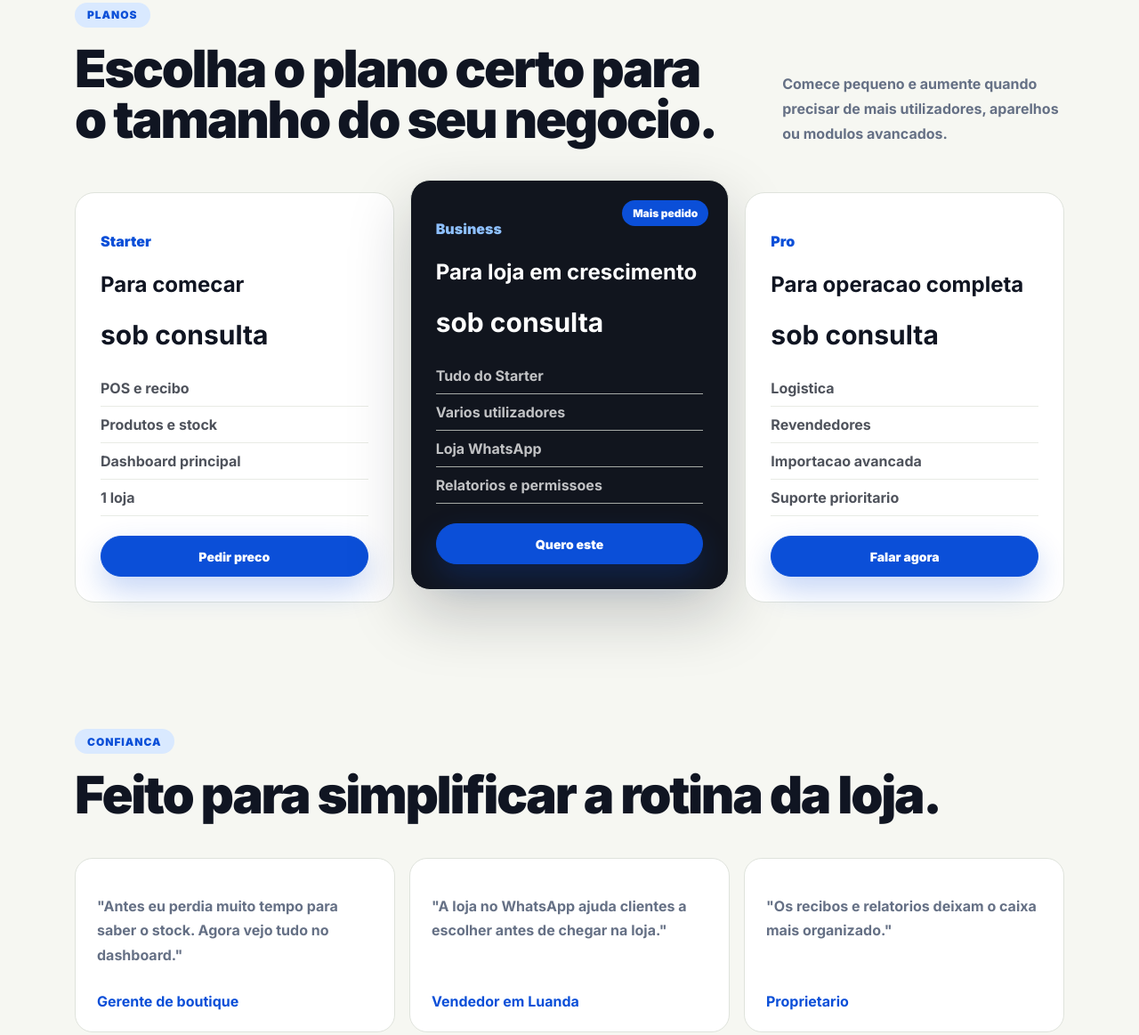
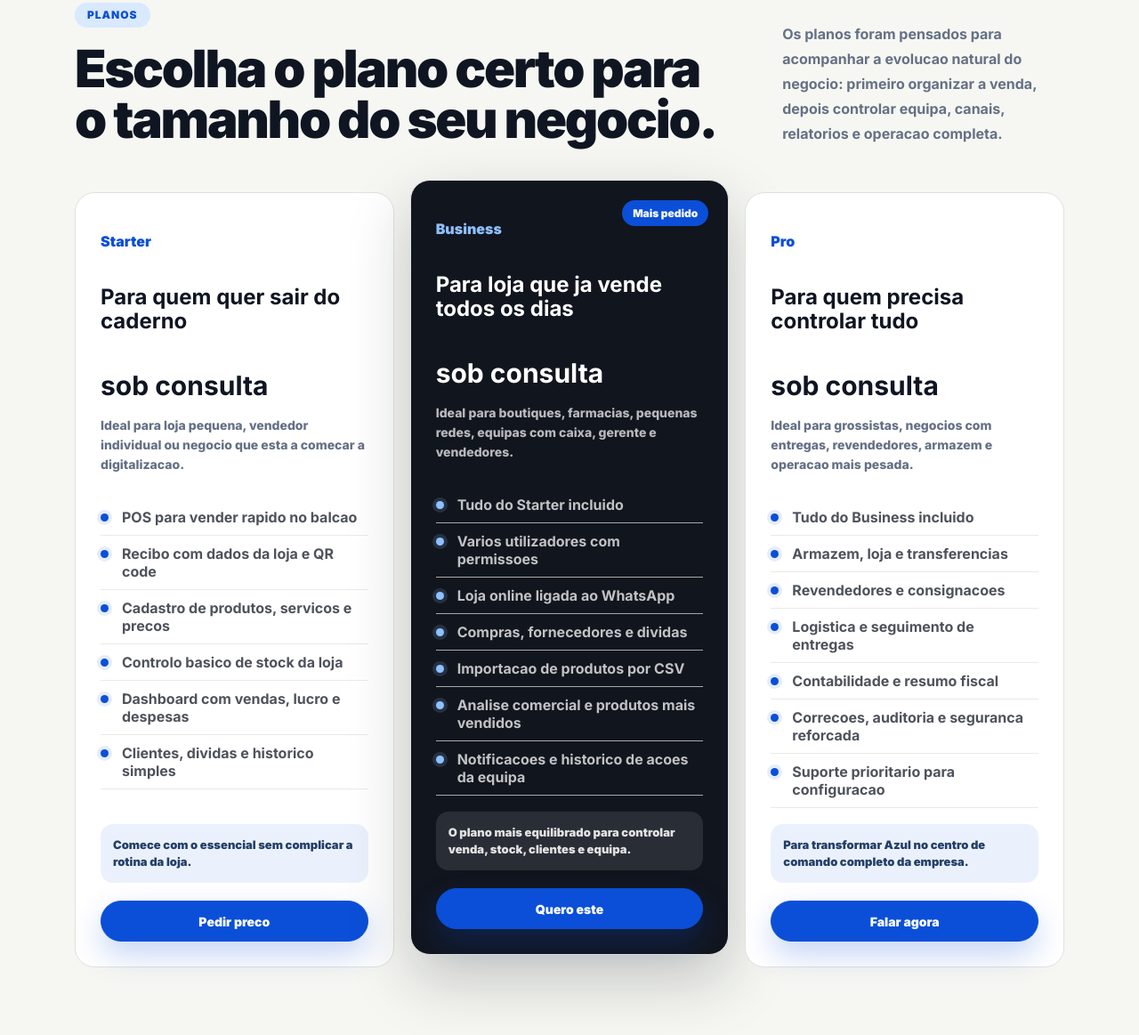
Before and after one commit to Goldendesignn/Azul_Gestao_landing_page, a website: page index.html in a window 1280 px wide. Shown: the part 3577-4740 px from the top of the page at 89% size. Drawn offline with Linux system fonts and the light colour scheme.

Commit message:
Expand pricing plan details

```diff
--- a/index.html
+++ b/index.html
@@ -195,45 +195,59 @@
         <span class="pill">Planos</span>
         <h2>Escolha o plano certo para o tamanho do seu negocio.</h2>
       </div>
-      <p>Comece pequeno e aumente quando precisar de mais utilizadores, aparelhos ou modulos avancados.</p>
+      <p>Os planos foram pensados para acompanhar a evolucao natural do negocio: primeiro organizar a venda, depois controlar equipa, canais, relatorios e operacao completa.</p>
     </section>
 
     <section class="pricing-grid">
       <article class="price-card">
         <p>Starter</p>
-        <h3>Para comecar</h3>
+        <h3>Para quem quer sair do caderno</h3>
         <strong>sob consulta</strong>
+        <span class="plan-fit">Ideal para loja pequena, vendedor individual ou negocio que esta a comecar a digitalizacao.</span>
         <ul>
-          <li>POS e recibo</li>
-          <li>Produtos e stock</li>
-          <li>Dashboard principal</li>
-          <li>1 loja</li>
+          <li>POS para vender rapido no balcao</li>
+          <li>Recibo com dados da loja e QR code</li>
+          <li>Cadastro de produtos, servicos e precos</li>
+          <li>Controlo basico de stock da loja</li>
+          <li>Dashboard com vendas, lucro e despesas</li>
+          <li>Clientes, dividas e historico simples</li>
         </ul>
+        <div class="plan-note">Comece com o essencial sem complicar a rotina da loja.</div>
         <a class="btn btn-full" href="#contacto">Pedir preco</a>
       </article>
       <article class="price-card featured">
         <span class="badge">Mais pedido</span>
         <p>Business</p>
-        <h3>Para loja em crescimento</h3>
+        <h3>Para loja que ja vende todos os dias</h3>
         <strong>sob consulta</strong>
+        <span class="plan-fit">Ideal para boutiques, farmacias, pequenas redes, equipas com caixa, gerente e vendedores.</span>
         <ul>
-          <li>Tudo do Starter</li>
-          <li>Varios utilizadores</li>
-          <li>Loja WhatsApp</li>
-          <li>Relatorios e permissoes</li>
+          <li>Tudo do Starter incluido</li>
+          <li>Varios utilizadores com permissoes</li>
+          <li>Loja online ligada ao WhatsApp</li>
+          <li>Compras, fornecedores e dividas</li>
+          <li>Importacao de produtos por CSV</li>
+          <li>Analise comercial e produtos mais vendidos</li>
+          <li>Notificacoes e historico de acoes da equipa</li>
         </ul>
+        <div class="plan-note">O plano mais equilibrado para controlar venda, stock, clientes e equipa.</div>
         <a class="btn btn-full" href="#contacto">Quero este</a>
       </article>
       <article class="price-card">
         <p>Pro</p>
-        <h3>Para operacao completa</h3>
+        <h3>Para quem precisa controlar tudo</h3>
         <strong>sob consulta</strong>
+        <span class="plan-fit">Ideal para grossistas, negocios com entregas, revendedores, armazem e operacao mais pesada.</span>
         <ul>
-          <li>Logistica</li>
-          <li>Revendedores</li>
-          <li>Importacao avancada</li>
-          <li>Suporte prioritario</li>
+          <li>Tudo do Business incluido</li>
+          <li>Armazem, loja e transferencias</li>
+          <li>Revendedores e consignacoes</li>
+          <li>Logistica e seguimento de entregas</li>
+          <li>Contabilidade e resumo fiscal</li>
+          <li>Correcoes, auditoria e seguranca reforcada</li>
+          <li>Suporte prioritario para configuracao</li>
         </ul>
+        <div class="plan-note">Para transformar Azul no centro de comando completo da empresa.</div>
         <a class="btn btn-full" href="#contacto">Falar agora</a>
       </article>
     </section>
--- a/styles.css
+++ b/styles.css
@@ -661,6 +661,8 @@ main {
 
 .price-card {
   position: relative;
+  display: flex;
+  flex-direction: column;
   padding: 28px;
   border: 1px solid var(--line);
   border-radius: 22px;
@@ -684,26 +686,75 @@ main {
 }
 
 .price-card h3 {
+  min-height: 58px;
   font-size: 24px;
+  line-height: 1.12;
 }
 
 .price-card strong {
   display: block;
-  margin: 18px 0;
+  margin: 12px 0 16px;
   font-size: 30px;
+}
+
+.plan-fit {
+  display: block;
+  min-height: 72px;
+  color: var(--muted);
+  font-size: 14px;
+  line-height: 1.55;
+  font-weight: 750;
+}
+
+.price-card.featured .plan-fit {
+  color: rgba(255,255,255,.7);
 }
 
 .price-card ul {
   padding: 0;
-  margin: 22px 0;
+  margin: 22px 0 18px;
   list-style: none;
 }
 
 .price-card li {
-  padding: 10px 0;
+  position: relative;
+  padding: 10px 0 10px 24px;
   border-bottom: 1px solid color-mix(in srgb, var(--line) 72%, transparent);
   color: color-mix(in srgb, currentColor 74%, transparent);
   font-weight: 700;
+}
+
+.price-card li::before {
+  content: "";
+  position: absolute;
+  left: 0;
+  top: 16px;
+  width: 9px;
+  height: 9px;
+  border-radius: 50%;
+  background: var(--blue);
+  box-shadow: 0 0 0 4px rgba(11,79,216,.1);
+}
+
+.price-card.featured li::before {
+  background: #8ec0ff;
+  box-shadow: 0 0 0 4px rgba(142,192,255,.16);
+}
+
+.plan-note {
+  margin: auto 0 20px;
+  padding: 14px;
+  border-radius: 14px;
+  background: rgba(11,79,216,.08);
+  color: #244069;
+  font-size: 13px;
+  line-height: 1.45;
+  font-weight: 850;
+}
+
+.price-card.featured .plan-note {
+  background: rgba(255,255,255,.1);
+  color: rgba(255,255,255,.86);
 }
 
 .badge {
```
